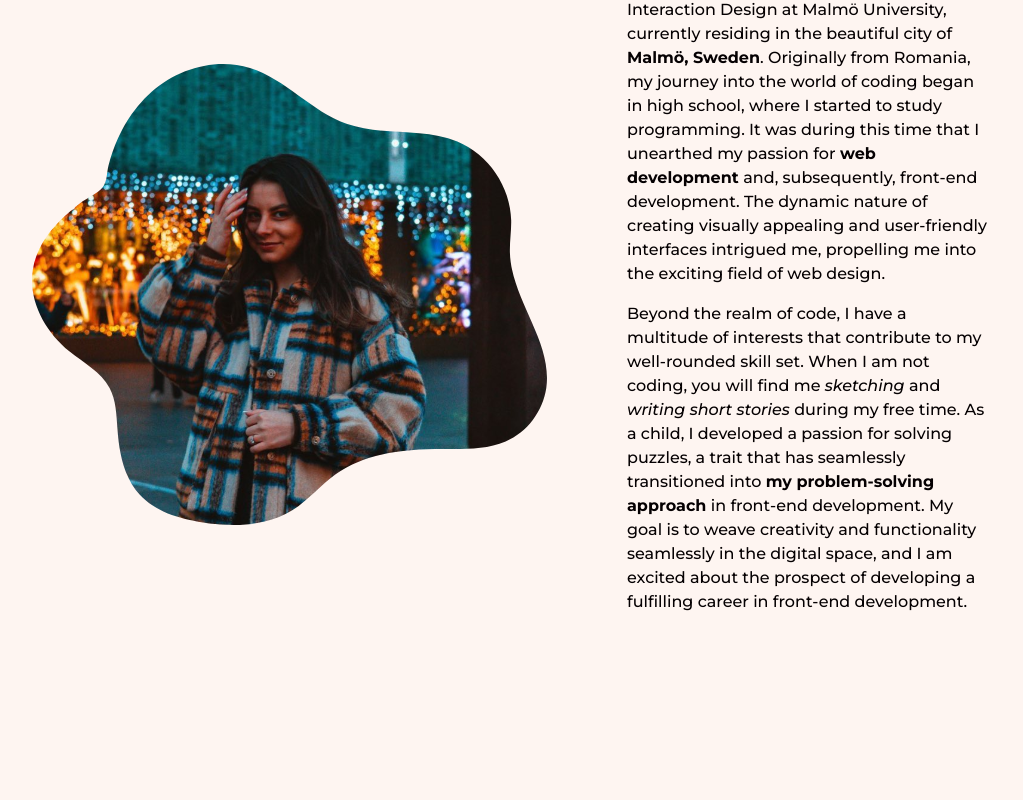
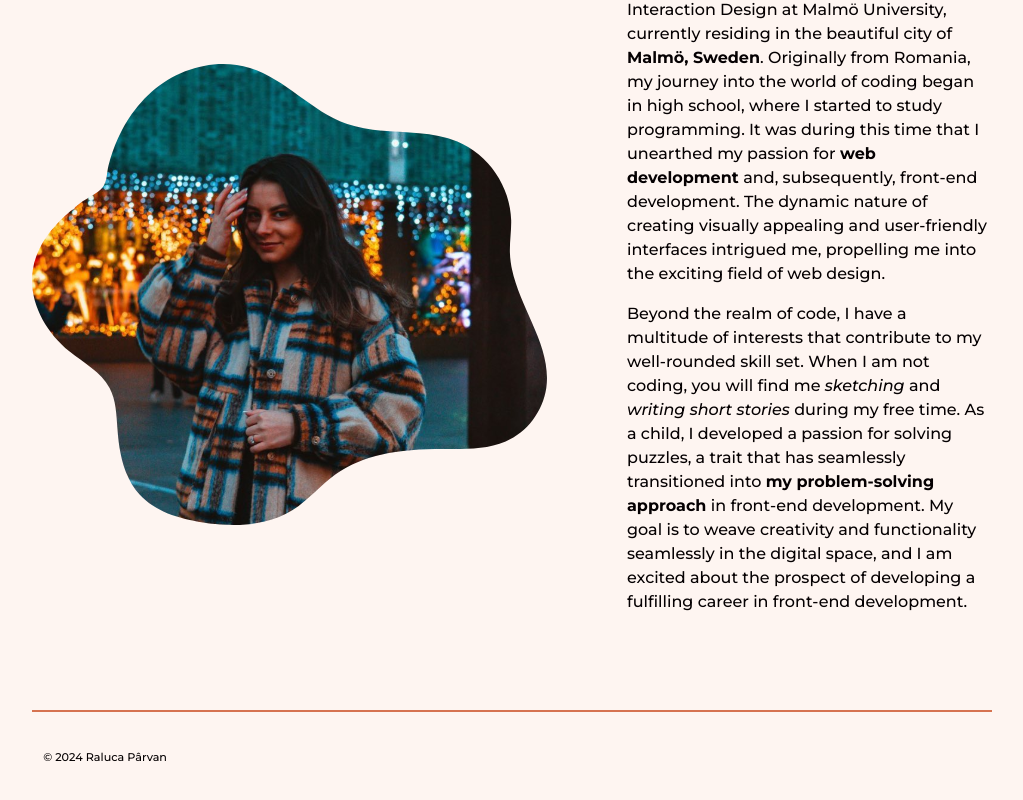
Before and after one commit to RalucP/personal-website, a React (Vite) app: page / in a window 1280 px wide. Shown: the part 1001-1801 px from the top of the page, without its empty margins (128-1151 px from the left). Before the commit the page ends 1631 px from the top, so only its background shows below. Built offline with nearby package versions, Linux system fonts and the light colour scheme.

Commit message:
Add footer component

```diff
--- a/src/App.jsx
+++ b/src/App.jsx
@@ -1,7 +1,9 @@
 import './App.scss'
+
 import Navbar from './components/Navbar/Navbar'
+import Home from './components/home/Home'
 import About from './components/about/About'
-import Home from './components/home/Home'
+import Footer from './components/footer/Footer'
 
 function App() {
 
@@ -10,6 +12,7 @@ function App() {
       <Navbar />
       <Home />
       <About />
+      <Footer />
     </>
   )
 }
--- /dev/null
+++ b/src/components/footer/Footer.jsx
@@ -0,0 +1,20 @@
+import { useState } from 'react';
+import './Footer.styles.scss'
+import { useEffect } from 'react';
+
+const Footer = () => {
+  const [year, setYear] = useState();
+
+  useEffect(() => {
+    const currentDate = new Date();
+    setYear(currentDate.getFullYear());
+  }, [year])
+
+  return (
+    <div className='footer'>
+      <span className='copyright-text'>&copy; {year} Raluca Pârvan</span>
+    </div>
+  )
+}
+
+export default Footer;
--- /dev/null
+++ b/src/components/footer/Footer.styles.scss
@@ -0,0 +1,11 @@
+.footer{
+  width: 100%;
+  padding: 2em 0;
+  margin-top: 5em;
+  border-top: 2px solid var(--accent-color);
+
+  & .copyright-text{
+    padding: 0 1em;
+    font-size: .7em;
+  }
+}
```
